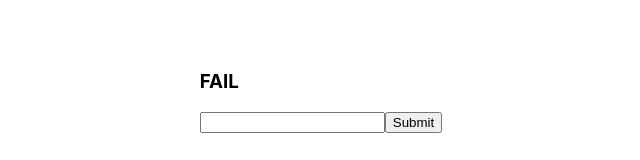
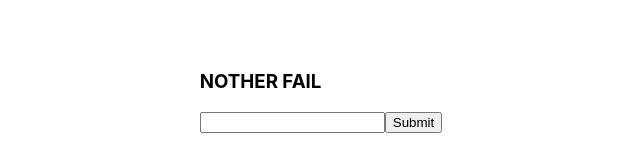
Before and after one commit to andersr/e2e-testing-tutorial, a Next.js app: page /newsletter in a window 1280 px wide. Shown: the part 308-468 px from the top of the page, without its empty margins (319-959 px from the left). Built offline with nearby package versions, Linux system fonts and the light colour scheme.

Commit message:
New branch test

```diff
--- a/src/pages/newsletter.tsx
+++ b/src/pages/newsletter.tsx
@@ -50,7 +50,7 @@ const Newsletter: NextPage = () => {
           {errorMessage && (
             <div data-test="errorMessage">Error: {errorMessage}</div>
           )}
-          <h3>FAIL</h3>
+          <h3>NOTHER FAIL</h3>
           <input
             type={"email"}
             value={emailInput}
```
